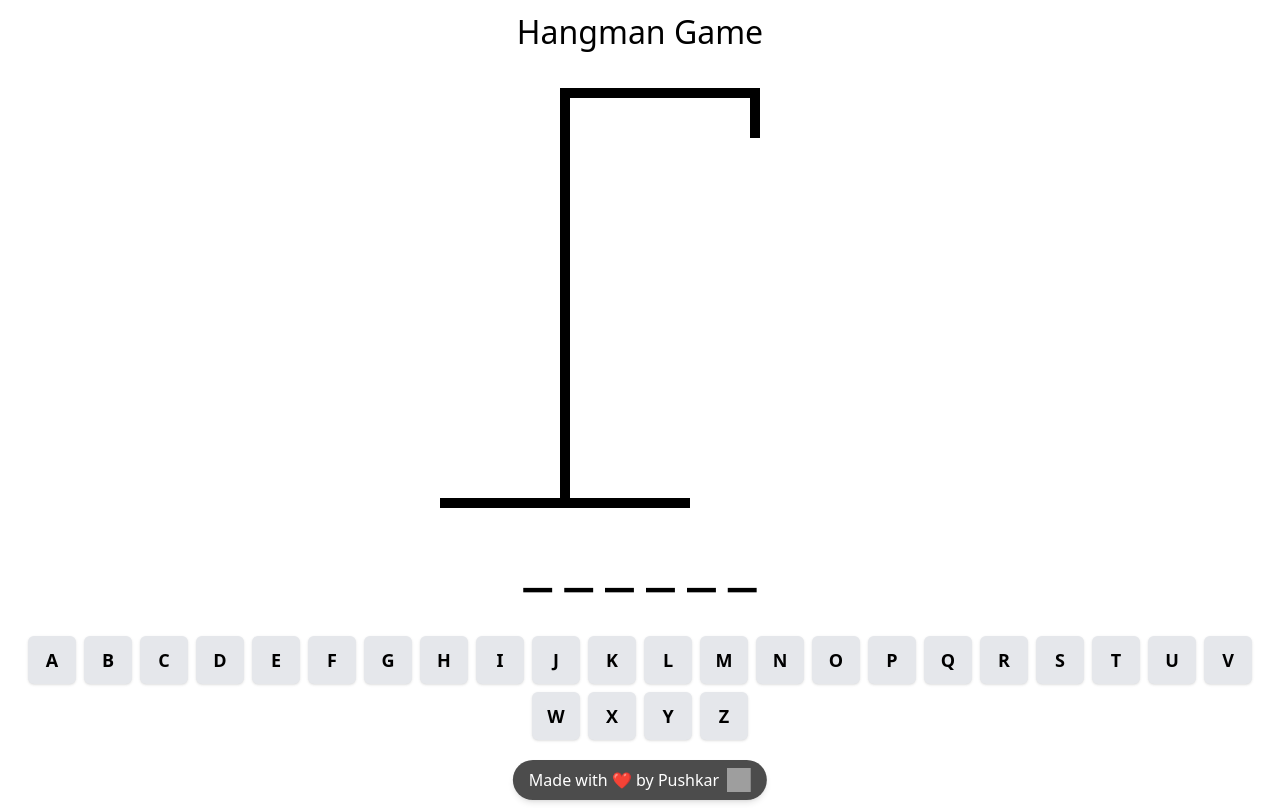
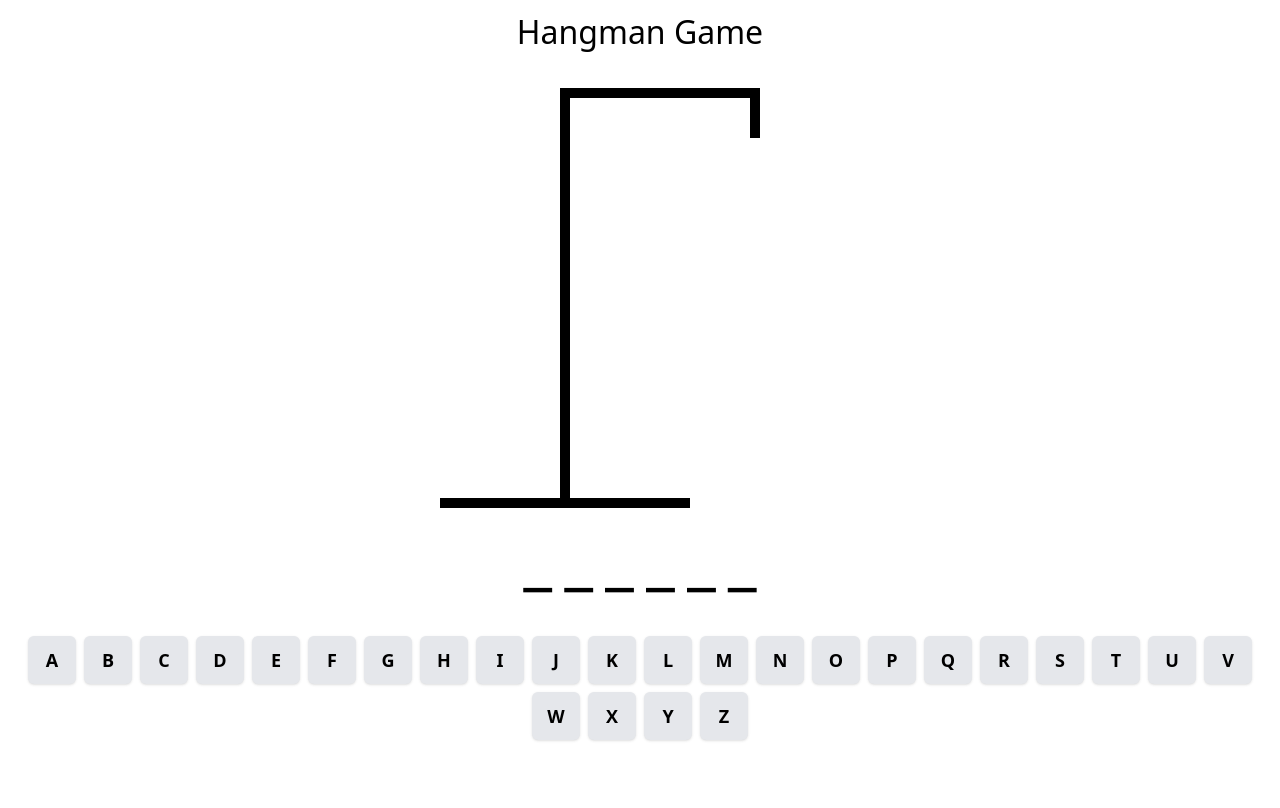
Before and after one commit to Pushkar021/Hangman-Typescript, a React (Vite) app: page / in a window 1280 px wide. Built offline with nearby package versions, Linux system fonts and the light colour scheme; grey boxes are pictures that could not be loaded.

Commit message:
repo link -0

```diff
--- a/src/App.tsx
+++ b/src/App.tsx
@@ -54,20 +54,6 @@ function App() {
         <Hangman numberOfGuesses={wrongCount} />
         <Hangmanword words={randWord} getWords={getOnClick} onwrong={onWrongUpdate} />
         <Keyboard onGuess={onGuess} guessedLetters={getOnClick} />
-        <div className="fixed bottom-0 left-1/2 transform -translate-x-1/2 flex items-center gap-2 bg-black bg-opacity-70 px-4 py-2 rounded-full shadow-md max-w-[90%] text-sm sm:text-base text-white">
-  <span className="whitespace-nowrap">Made with ❤️ by Pushkar</span>
-  <a
-    href="https://github.com/your-username/your-repo"
-    target="_blank"
-    rel="noopener noreferrer"
-  >
-    <img
-      src="https://cdn-icons-png.flaticon.com/512/25/25231.png"
-      alt="GitHub"
-      className="w-5 h-5 sm:w-6 sm:h-6 hover:scale-110 transition-transform"
-    />
-  </a>
-</div>
 
 
 
```
